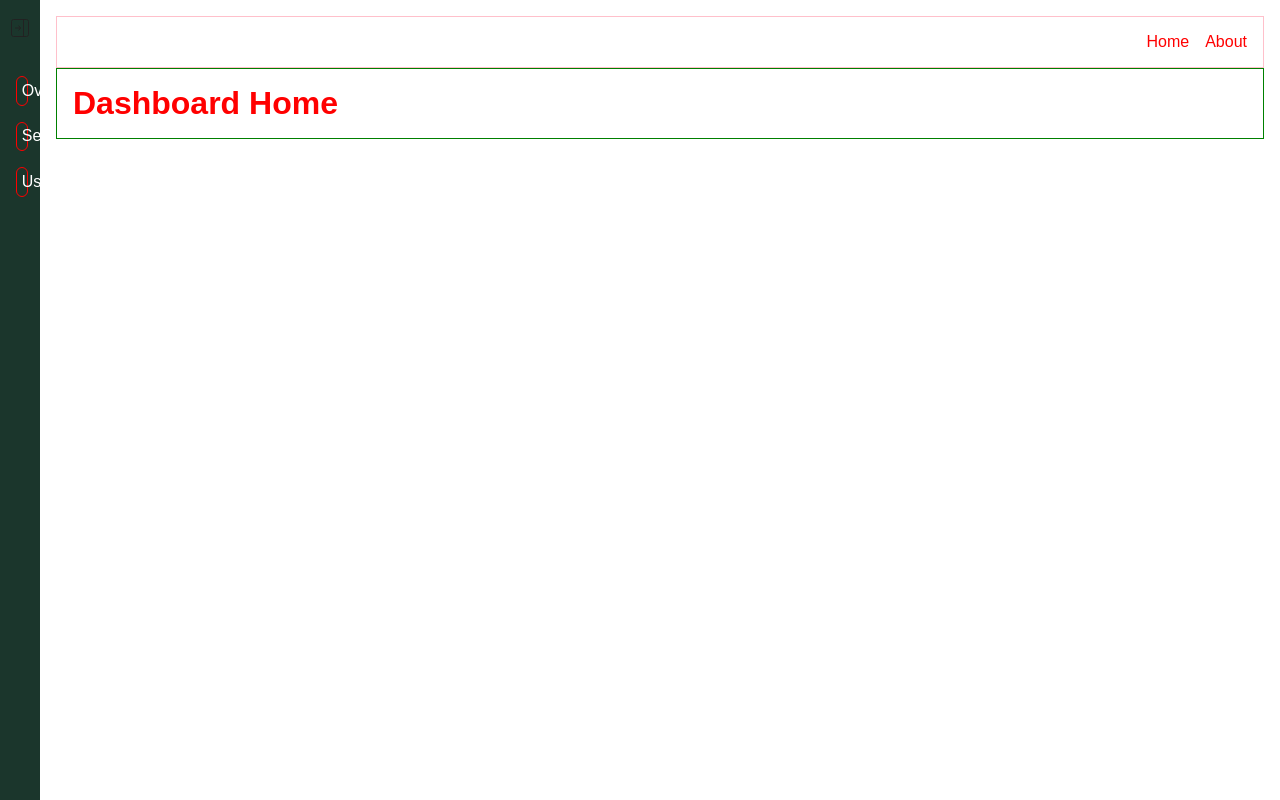
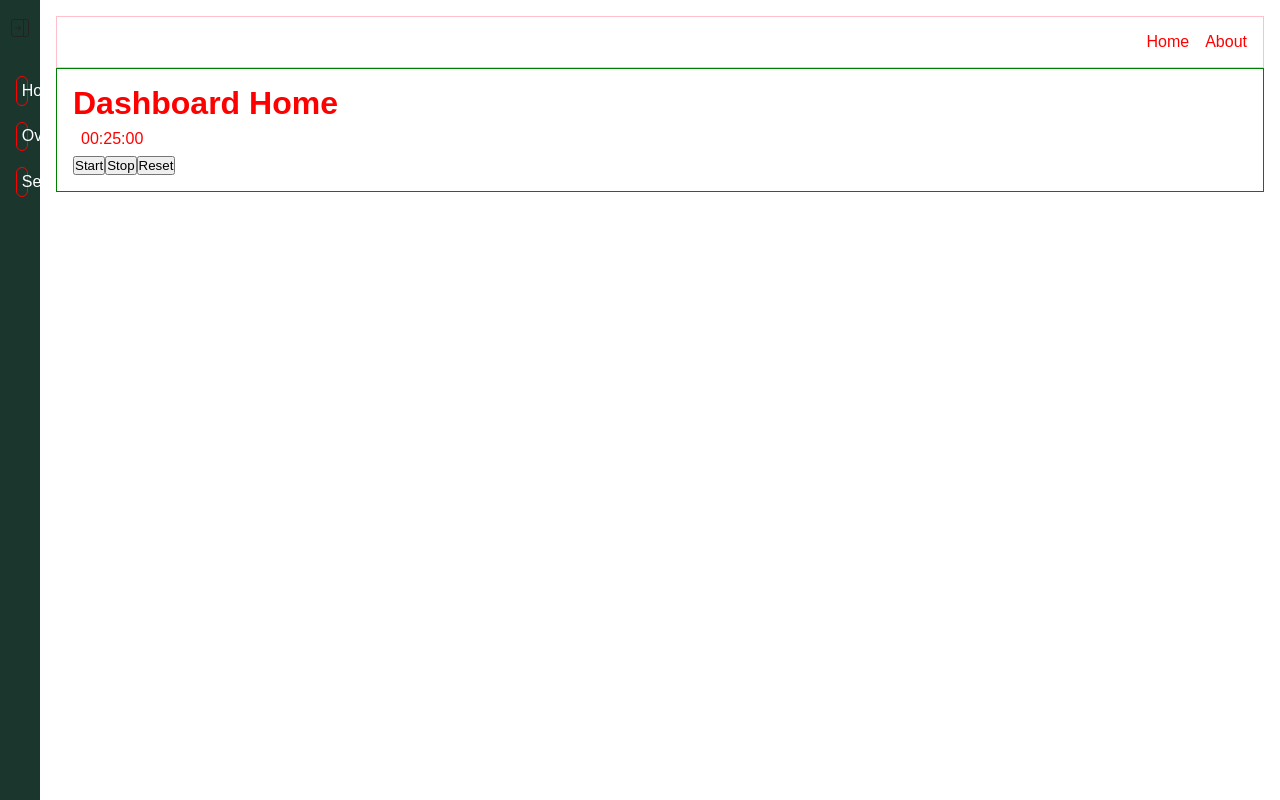
Before and after one commit to Anurag1096/pomodoro-timer, a Next.js app: page /dashboard in a window 1280 px wide. Built offline with nearby package versions, Linux system fonts and the light colour scheme.

Commit message:
wip: adding start/stop and reset logic to timer component

```diff
--- a/src/component/Layout/SideBarMobile.tsx
+++ b/src/component/Layout/SideBarMobile.tsx
@@ -21,7 +21,6 @@ if(!isOpen){
     </aside>
   )
 }
-
     return(
          <aside className="w-64 bg-gray-900 text-white p-4">
             <Image
@@ -32,9 +31,9 @@ if(!isOpen){
             height={24}
             />
       <ul className="space-y-2">
+        <li><Link href="/dashboard">Home</Link></li>
         <li><Link href="/dashboard/overview">OverviewM</Link></li>
         <li><Link href="/dashboard/settings">Settings</Link></li>
-        <li><Link href="/dashboard/users">Users</Link></li>
       </ul>
     </aside>
     )
--- a/src/component/Layout/sideBarDesktop.tsx
+++ b/src/component/Layout/sideBarDesktop.tsx
@@ -17,9 +17,9 @@ const SideBarDesktop=()=>{
             </div>
         </div>
       <ul className={styles["sbDesktop-ul"]}>
+        <li className={styles["sbDesktop-li"]}><Link href="/dashboard">Home</Link></li>
         <li className={styles["sbDesktop-li"]}><Link href="/dashboard/overview">Overviewd</Link></li>
         <li className={styles["sbDesktop-li"]}><Link href="/dashboard/settings">Settings</Link></li>
-        <li className={styles["sbDesktop-li"]}><Link href="/dashboard/users">Users</Link></li>
       </ul>
     </aside>
     )
--- a/src/component/Timer/index.tsx
+++ b/src/component/Timer/index.tsx
@@ -1,31 +1,68 @@
 import { TimerState } from "./types";
-import { useState, useEffect } from "react";
-import "./timer.css"
+import { useState, useEffect, useMemo, useRef } from "react";
+import styles from "@/component/Timer/timer.module.css";
 import HOURS from "./Hours";
 import MINUTES from "./Minutes";
 import SECONDS from "./Seconds";
 
+const Timer = ({ hours, minutes, seconds, isRunning, onStart, onStop, onReset }: TimerState) => {
+  // convert input props into milliseconds
+  const totalDuration = useMemo(
+    () => Math.max(0, hours * 3600000 + minutes * 60000 + seconds * 1000),
+    [hours, minutes, seconds]
+  );
 
-const Timer = ({ hours, minutes, seconds, onReset }: TimerState) => {
-  // convert input props into milliseconds
-  const totalDuration = hours * 3600000 + minutes * 60000 + seconds * 1000;
+  const pausedRef = useRef(totalDuration);
+  const intervalRef = useRef<NodeJS.Timeout | null>(null);
   const [remainingMs, setRemainingMs] = useState<number>(totalDuration);
 
   useEffect(() => {
+    let timer: NodeJS.Timeout | undefined;
+
+    if (isRunning) {
       const start = performance.now();
-    // need to set the above comented login.
-    const timer = setInterval(() => {
+      const baseRemaining = pausedRef.current;
+
+      timer = setInterval(() => {
         const elapsed = performance.now() - start;
-      let remaining = Math.max(totalDuration - elapsed, 0);
+        const remaining = Math.max(baseRemaining - elapsed, 0);
         setRemainingMs(remaining);
+
         if (remaining <= 0) {
           clearInterval(timer);
-        remaining = 0;
+          intervalRef.current = null;
+          pausedRef.current = totalDuration;
+          setRemainingMs(0);
         }
       }, 1000);
 
-    return () => clearInterval(timer);
+      intervalRef.current = timer;
+    } else {
+      // Pause → store current remaining time
+      pausedRef.current = remainingMs;
+    }
+
+    return () => {
+      if (timer) clearInterval(timer);
+    };
+  }, [isRunning, totalDuration]);
+
+  // Sync when parent resets duration
+  useEffect(() => {
+    setRemainingMs(totalDuration);
+    pausedRef.current = totalDuration;
   }, [totalDuration]);
+
+  // 🔑 Reset handler
+  const handleReset = () => {
+    if (intervalRef.current) {
+      clearInterval(intervalRef.current);
+      intervalRef.current = null;
+    }
+    pausedRef.current = totalDuration;
+    setRemainingMs(totalDuration);
+    onReset(); // let parent also reset Redux state
+  };
 
   const hh = Math.floor(remainingMs / 3600000);
   const mm = Math.floor((remainingMs % 3600000) / 60000);
@@ -33,11 +70,14 @@ const Timer = ({ hours, minutes, seconds, onReset }: TimerState) => {
 
   return (
     <>
-      <div className="timer-wrapper">
+      <div className={styles["timer-wrapper"]}>
         <HOURS Hours={hh} />:
         <MINUTES Minutes={mm} />:
-        <SECONDS Seconds={ss} />:
+        <SECONDS Seconds={ss} />
       </div>
+      <button onClick={onStart}>Start</button>
+      <button onClick={onStop}>Stop</button>
+      <button onClick={handleReset}>Reset</button>
     </>
   );
 };
--- a/src/component/Timer/types.ts
+++ b/src/component/Timer/types.ts
@@ -2,5 +2,8 @@ export interface TimerState{
     hours:number,
     minutes:number,
     seconds:number,
+    isRunning:boolean,
+    onStart:()=>void,
+    onStop:()=>void,
     onReset:()=>void;
 }
--- a/src/pages/dashboard/index.tsx
+++ b/src/pages/dashboard/index.tsx
@@ -1,10 +1,33 @@
 // pages/dashboard/index.tsx
 import DashboardLayout from "@/component/Layout";
+import { useCallback, useState } from "react";
+import Timer from "@/component/Timer";
+import { useAppSelector,useAppDispatch } from "@/store/hooks";
+import { timerReset } from "@/store/slices/timerSlice";
+export default function DashboardPage() {
+  const dispatch=useAppDispatch()
+  const { hours, minutes, seconds } = useAppSelector((state) => state.timer);
+  const [isRunning, setIsRunning] = useState<boolean>(false);
 
-export default function DashboardPage() {
+  const resetTimer = useCallback(() => {
+    //reset  hours ,min and seconds.
+   dispatch(timerReset())
+    setIsRunning(false);
+  }, [dispatch,setIsRunning]);
+  const startTimer = () => setIsRunning(true);
+  const stopTimer = () => setIsRunning(false);
   return (
     <DashboardLayout>
       <h1 className="text-2xl font-bold">Dashboard Home</h1>
+      <Timer
+        hours={hours}
+        minutes={minutes}
+        seconds={seconds}
+        isRunning={isRunning}
+        onStart={startTimer}
+        onStop={stopTimer}
+        onReset={resetTimer}
+      />
     </DashboardLayout>
   );
 }
--- a/src/store/slices/timerSlice.ts
+++ b/src/store/slices/timerSlice.ts
@@ -26,10 +26,15 @@ const timerSlice =createSlice({
         },
         setSeconds(state,action:PayloadAction<number>){
             state.seconds=action.payload;
+        },
+        timerReset(state){
+            state.hours=0
+            state.minutes=25
+            state.seconds=0
         }
     }
 });
 
 
-export const {setHours,setMinutes,setSeconds}=timerSlice.actions;
+export const {setHours,setMinutes,setSeconds,timerReset}=timerSlice.actions;
 export default timerSlice.reducer
```
Also changed, not shown: src/component/Timer/timer.module.css (renamed from src/component/Timer/timer.css). Lines whose indentation alone changed are shown as unchanged.
